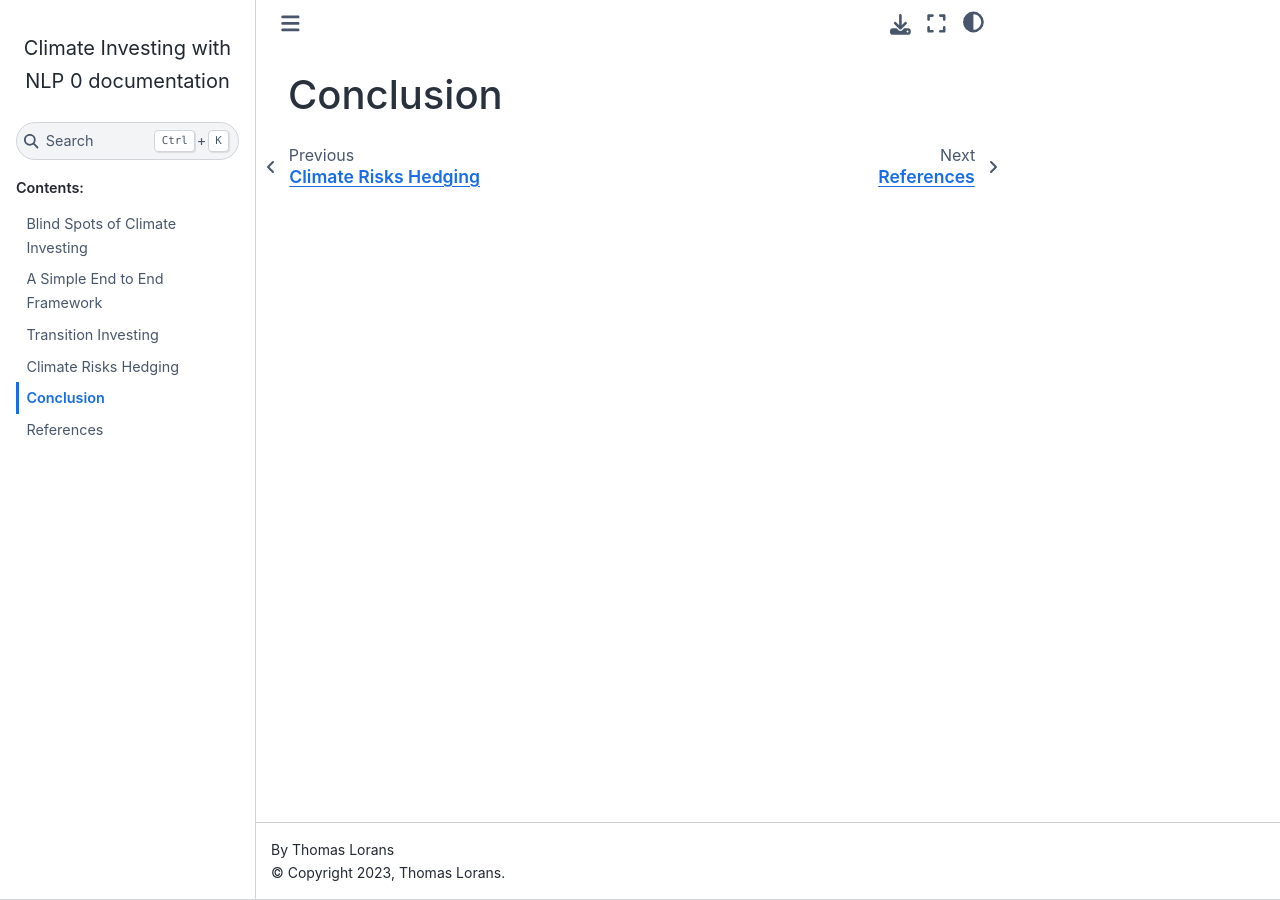
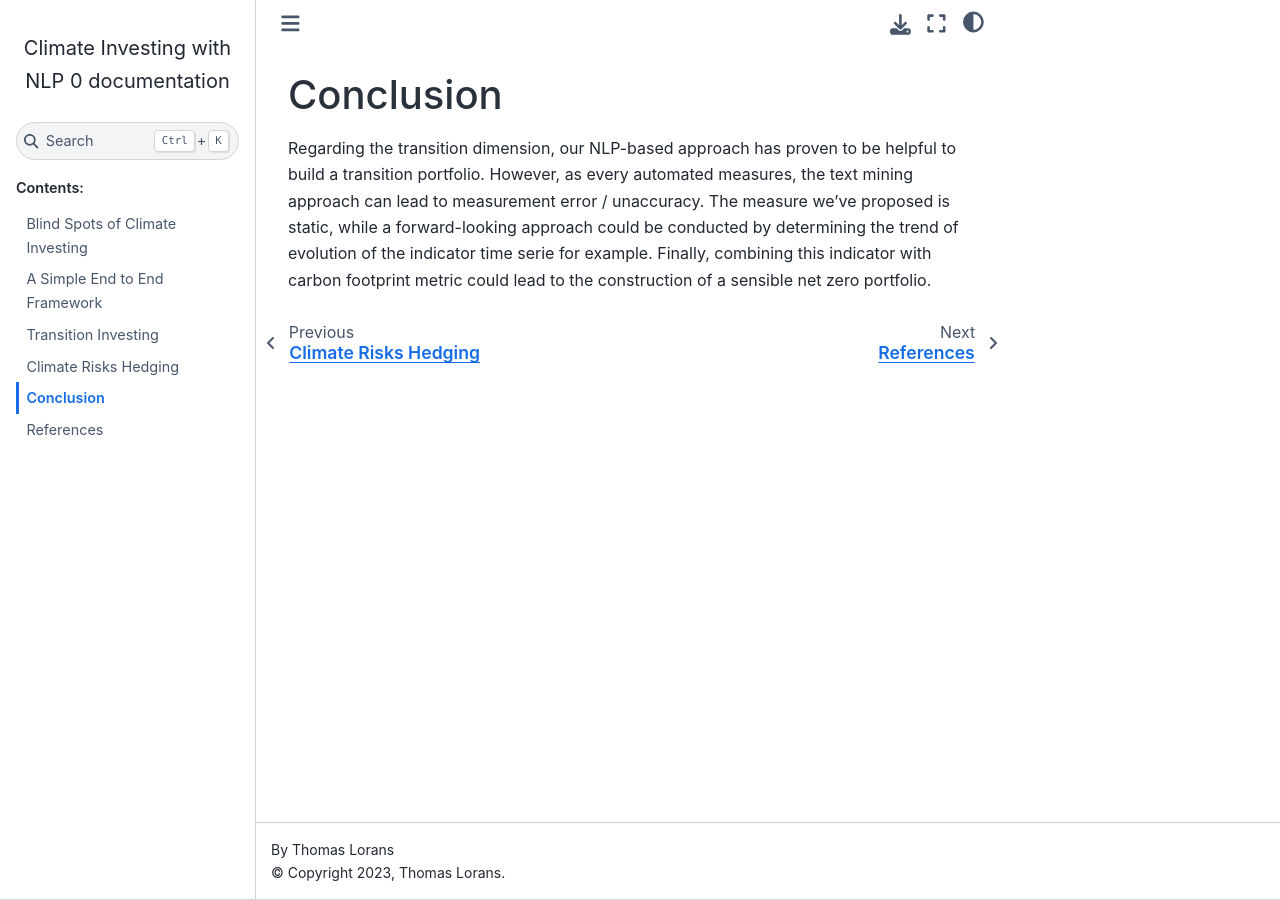
Before and after one commit to tlorans/ClimateInvestingNLP, a Sphinx documentation site: the page built from docs/source/conclusion.md, in a window 1280 px wide. Built offline with Sphinx 7.4.7 and the Sphinx Book theme 1.1.4, drawn with Linux system fonts in a browser that asks for light colours.

Commit message:
added elements regarding the transition portfolio in conclusion

```diff
--- a/docs/source/conclusion.md
+++ b/docs/source/conclusion.md
@@ -1 +1,3 @@
 # Conclusion
+
+Regarding the transition dimension, our NLP-based approach has proven to be helpful to build a transition portfolio. However, as every automated measures, the text mining approach can lead to measurement error / unaccuracy. The measure we've proposed is static, while a forward-looking approach could be conducted by determining the trend of evolution of the indicator time serie for example. Finally, combining this indicator with carbon footprint metric could lead to the construction of a sensible net zero portfolio.
```
Also changed, not shown: 6 other files.
